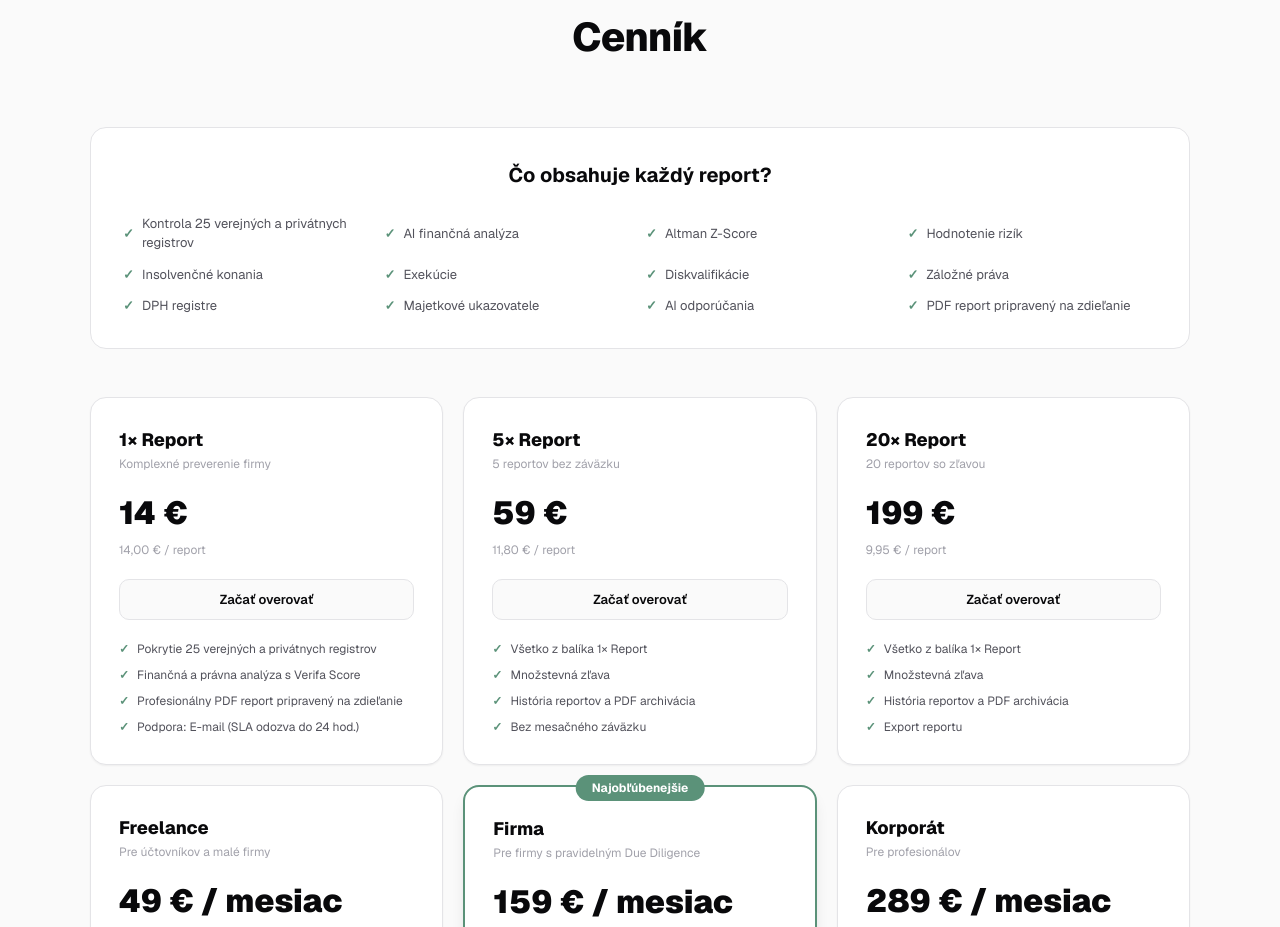
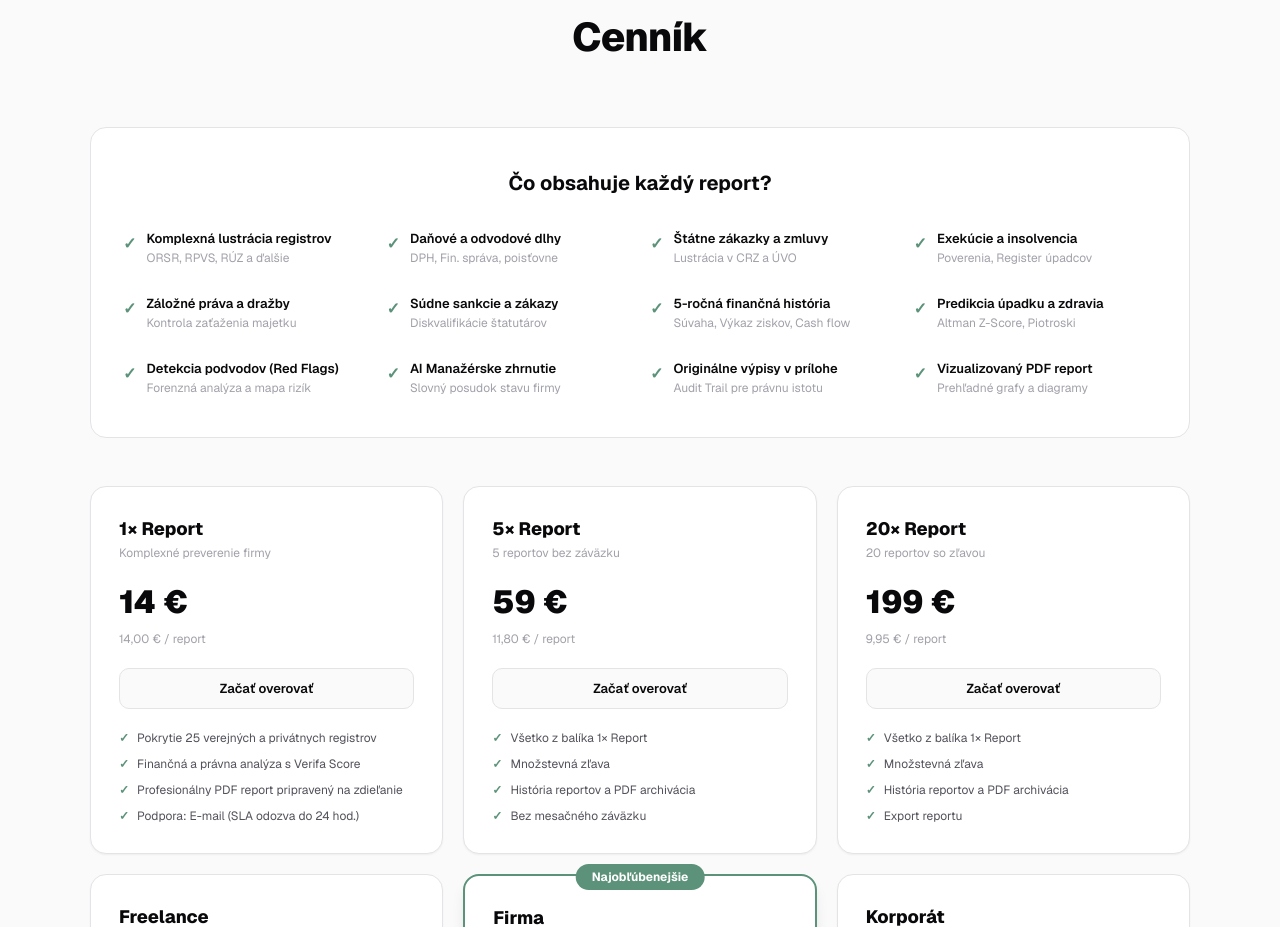
Before and after one commit to dusan02/scripta, a Next.js app in the folder frontend/: page / in a window 1280 px wide. Shown: the part 5400-6327 px from the top of the page. Built offline with nearby package versions, Linux system fonts and the light colour scheme.

Commit message:
feat: redesigned 'Čo obsahuje každý report?' section — 4-column grid with main+sub text, 12 benefit-driven items

```diff
--- a/frontend/src/app/page.tsx
+++ b/frontend/src/app/page.tsx
@@ -22,18 +22,18 @@ export default function LandingPage() {
   const darkMode = theme === "dark";
 
   const reportIncludes = [
-    "Kontrola 25 verejných a privátnych registrov",
-    "AI finančná analýza",
-    "Altman Z-Score",
-    "Hodnotenie rizík",
-    "Insolvenčné konania",
-    "Exekúcie",
-    "Diskvalifikácie",
-    "Záložné práva",
-    "DPH registre",
-    "Majetkové ukazovatele",
-    "AI odporúčania",
-    "PDF report pripravený na zdieľanie",
+    { main: "Komplexná lustrácia registrov", sub: "ORSR, RPVS, RÚZ a ďalšie" },
+    { main: "Daňové a odvodové dlhy", sub: "DPH, Fin. správa, poisťovne" },
+    { main: "Štátne zákazky a zmluvy", sub: "Lustrácia v CRZ a ÚVO" },
+    { main: "Exekúcie a insolvencia", sub: "Poverenia, Register úpadcov" },
+    { main: "Záložné práva a dražby", sub: "Kontrola zaťaženia majetku" },
+    { main: "Súdne sankcie a zákazy", sub: "Diskvalifikácie štatutárov" },
+    { main: "5-ročná finančná história", sub: "Súvaha, Výkaz ziskov, Cash flow" },
+    { main: "Predikcia úpadku a zdravia", sub: "Altman Z-Score, Piotroski" },
+    { main: "Detekcia podvodov (Red Flags)", sub: "Forenzná analýza a mapa rizík" },
+    { main: "AI Manažérske zhrnutie", sub: "Slovný posudok stavu firmy" },
+    { main: "Originálne výpisy v prílohe", sub: "Audit Trail pre právnu istotu" },
+    { main: "Vizualizovaný PDF report", sub: "Prehľadné grafy a diagramy" },
   ];
 
   const pricingPlans = [
@@ -537,13 +537,16 @@ export default function LandingPage() {
           </div>
 
           {/* Čo obsahuje každý report */}
-          <div style={{ background: "var(--surface)", border: "1px solid var(--border)", borderRadius: 16, padding: 32, marginBottom: 48 }}>
-            <h3 style={{ fontSize: 20, fontWeight: 700, marginBottom: 24, textAlign: "center" }}>Čo obsahuje každý report?</h3>
-            <div style={{ display: "grid", gridTemplateColumns: "repeat(auto-fit, minmax(220px, 1fr))", gap: 12 }}>
+          <div style={{ background: "var(--surface)", border: "1px solid var(--border)", borderRadius: 16, padding: "40px 32px", marginBottom: 48 }}>
+            <h3 style={{ fontSize: 20, fontWeight: 700, marginBottom: 32, textAlign: "center" }}>Čo obsahuje každý report?</h3>
+            <div className="grid grid-cols-1 sm:grid-cols-2 lg:grid-cols-4" style={{ gap: "28px 20px" }}>
               {reportIncludes.map((item) => (
-                <div key={item} style={{ display: "flex", alignItems: "center", gap: 8, fontSize: 13, color: "var(--text-secondary)" }}>
-                  <span style={{ color: "var(--accent)", fontWeight: 900, flexShrink: 0 }}>✓</span>
-                  {item}
+                <div key={item.main} style={{ display: "flex", alignItems: "flex-start", gap: 10 }}>
+                  <span style={{ color: "var(--accent)", fontWeight: 900, flexShrink: 0, marginTop: 2 }}>✓</span>
+                  <div style={{ display: "flex", flexDirection: "column" }}>
+                    <span style={{ fontSize: 13, fontWeight: 600, color: "var(--text)", lineHeight: 1.4, marginBottom: 2 }}>{item.main}</span>
+                    <span style={{ fontSize: 12, color: "var(--text-muted)", lineHeight: 1.4 }}>{item.sub}</span>
+                  </div>
                 </div>
               ))}
             </div>
```
